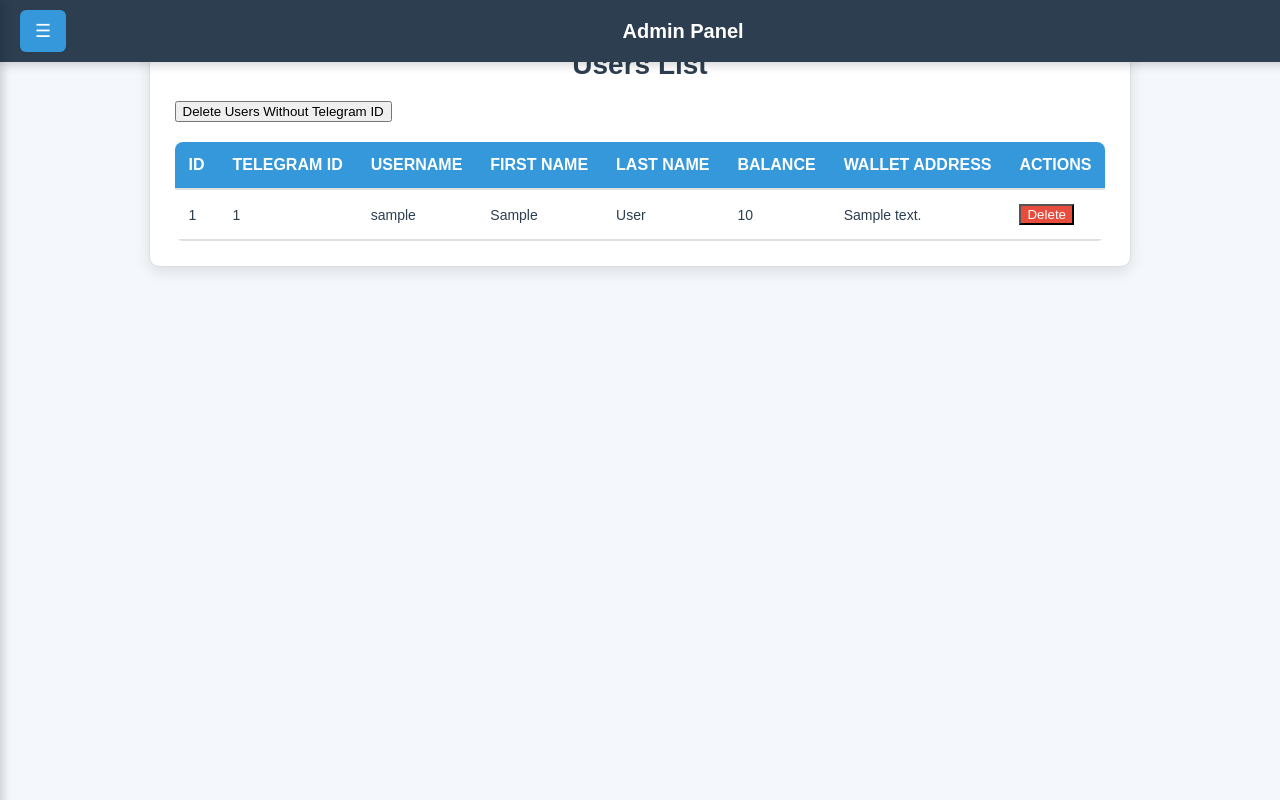
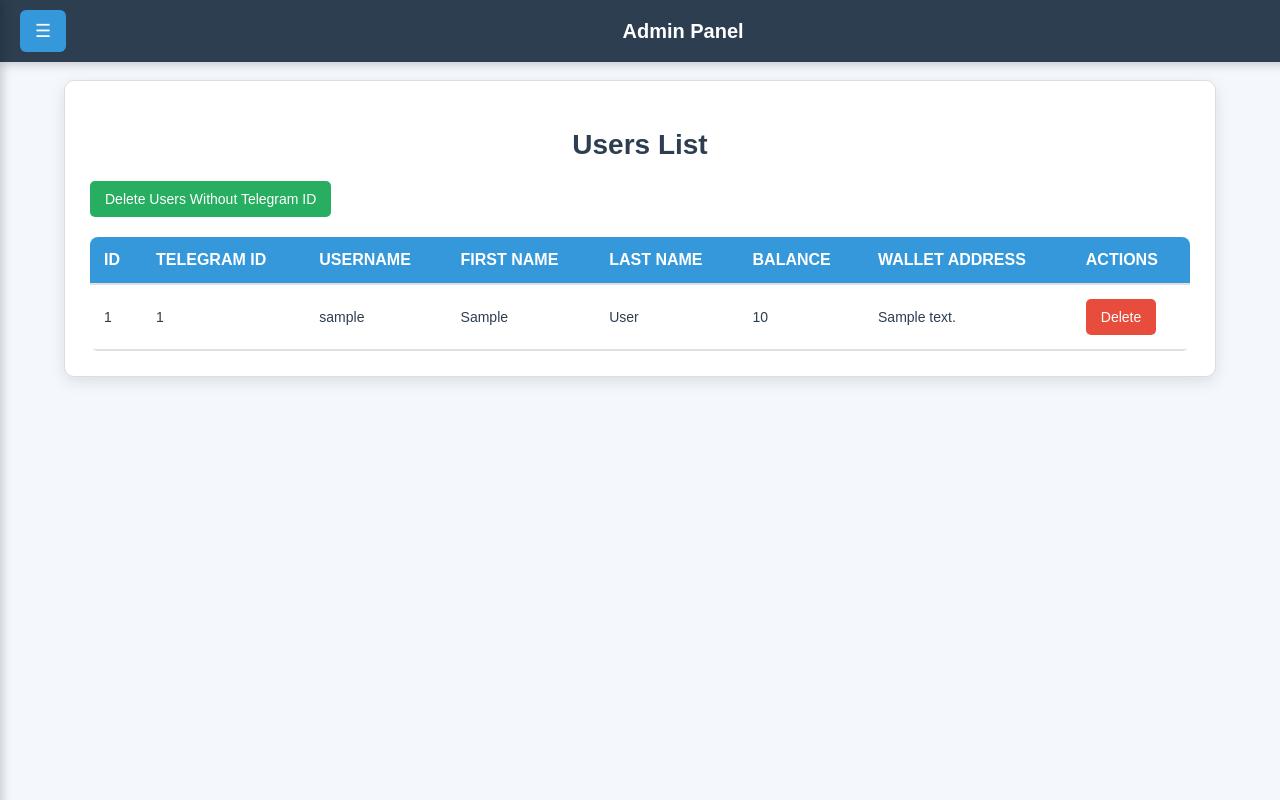
Before and after one commit to Qodirbek/QODEX_GAME, a Flask app: page /admin in a window 1280 px wide. Run offline with Flask 3, Linux system fonts and the light colour scheme; a database or web service that is not in the repository returns one stand-in record (values such as "Sample title"); some libraries are stand-ins or nearby versions.

Commit message:
Update admin.html

```diff
--- a/templates/admin.html
+++ b/templates/admin.html
@@ -7,28 +7,29 @@
     <link rel="stylesheet" href="{{ url_for('static', filename='css/admin.css') }}">
 </head>
 <body>
+    <!-- Navbar -->
+    <div class="navbar">
+        <button class="menu-btn">☰</button>
+        <h1>Admin Panel</h1>
+    </div>
 
     <!-- Sidebar menyu -->
     <div class="sidebar">
-        <button class="close-btn">&times;</button>
+        <button class="close-btn">×</button>
         <h2>Admin Panel</h2>
         <ul>
-            <li><a href="#" id="users-tab">Users</a></li>
+            <li><a href="#" id="users-tab" class="active">Users</a></li>
             <li><a href="#" id="edit-users-tab">Edit Users</a></li>
             <li><a href="#" id="edit-tasks-tab">Edit Tasks</a></li>
         </ul>
     </div>
 
-    <!-- Navbar -->
-    <div class="navbar">
-        <button class="menu-btn">&#9776;</button>
-        <h1>Admin Panel</h1>
-    </div>
-
+    <!-- Main content -->
+    <div class="main-content">
         <!-- Users sahifasi -->
         <div class="admin-container" id="users-section">
             <h2>Users List</h2>
-        <button id="delete-no-id-users">Delete Users Without Telegram ID</button>
+            <button id="delete-no-id-users" class="action-btn">Delete Users Without Telegram ID</button>
             <table class="admin-table">
                 <thead>
                     <tr>
@@ -46,14 +47,14 @@
                     {% for user in users %}
                     <tr>
                         <td>{{ user.id }}</td>
-                    <td>{{ user.telegram_id or "No ID" }}</td>
-                    <td>{{ user.username or "No username" }}</td>
-                    <td>{{ user.first_name or "No first name" }}</td>
-                    <td>{{ user.last_name or "No last name" }}</td>
+                        <td>{{ user.telegram_id }}</td>
+                        <td>{{ user.username }}</td>
+                        <td>{{ user.first_name }}</td>
+                        <td>{{ user.last_name }}</td>
                         <td>{{ user.balance }}</td>
-                    <td>{{ user.wallet_address or "Not linked" }}</td>
+                        <td>{{ user.wallet_address }}</td>
                         <td>
-                        <button class="delete-btn" data-id="{{ user.id }}">Delete</button>
+                            <button class="delete-btn action-btn" data-id="{{ user.id }}">Delete</button>
                         </td>
                     </tr>
                     {% else %}
@@ -70,8 +71,8 @@
             <h2>Edit User Balance</h2>
             <form id="edit-user-form">
                 <label for="user-id">Enter Telegram ID or User ID:</label>
-            <input type="text" id="user-id" required>
-            <button type="submit">Search</button>
+                <input type="text" id="user-id" name="user-id" placeholder="Telegram ID or User ID" required>
+                <button type="submit" class="action-btn">Search</button>
             </form>
 
             <div id="user-info" style="display: none;">
@@ -82,27 +83,47 @@
                 <p><strong>Current Balance:</strong> <span id="user-balance"></span></p>
 
                 <label for="new-balance">New Balance:</label>
-            <input type="number" id="new-balance" required>
-            <button id="save-balance">Save</button>
+                <input type="number" id="new-balance" name="new-balance" min="0" required>
+                <button id="save-balance" class="action-btn">Save</button>
             </div>
         </div>
 
         <!-- Edit Tasks sahifasi -->
         <div class="admin-container" id="edit-tasks-section" style="display: none;">
             <h2>Edit Tasks</h2>
+            <form id="add-task-form">
+                <h3>Add New Task</h3>
+                <label for="task-name">Task Name:</label>
+                <input type="text" id="task-name" name="task-name" placeholder="Task Name" required>
+                <label for="task-desc">Description:</label>
+                <input type="text" id="task-desc" name="task-desc" placeholder="Task Description">
+                <label for="task-link">Link:</label>
+                <input type="url" id="task-link" name="task-link" placeholder="Task Link" required>
+                <button type="submit" class="action-btn">Add Task</button>
+            </form>
+
             <form id="edit-task-form">
+                <h3>Edit Existing Task</h3>
                 <label for="task-id">Enter Task ID:</label>
-            <input type="text" id="task-id" required>
-            <button type="submit">Search</button>
+                <input type="text" id="task-id" name="task-id" placeholder="Task ID" required>
+                <button type="submit" class="action-btn">Search</button>
             </form>
 
             <div id="task-info" style="display: none;">
                 <h3>Task Details</h3>
-            <p><strong>Task Name:</strong> <span id="task-name"></span></p>
-            <p><strong>Description:</strong> <span id="task-desc"></span></p>
+                <p><strong>Task Name:</strong> <span id="task-name-display"></span></p>
+                <p><strong>Description:</strong> <span id="task-desc-display"></span></p>
+                <p><strong>Link:</strong> <span id="task-link-display"></span></p>
+
+                <label for="new-task-name">New Task Name:</label>
+                <input type="text" id="new-task-name" name="new-task-name" placeholder="New Task Name">
                 <label for="new-task-desc">New Description:</label>
-            <input type="text" id="new-task-desc">
-            <button id="save-task">Save</button>
+                <input type="text" id="new-task-desc" name="new-task-desc" placeholder="New Description">
+                <label for="new-task-link">New Link:</label>
+                <input type="url" id="new-task-link" name="new-task-link" placeholder="New Link">
+                <button id="save-task" class="action-btn">Save</button>
+                <button id="delete-task" class="action-btn delete-btn">Delete Task</button>
+            </div>
         </div>
     </div>
 
```
Lines whose indentation alone changed are shown as unchanged.
